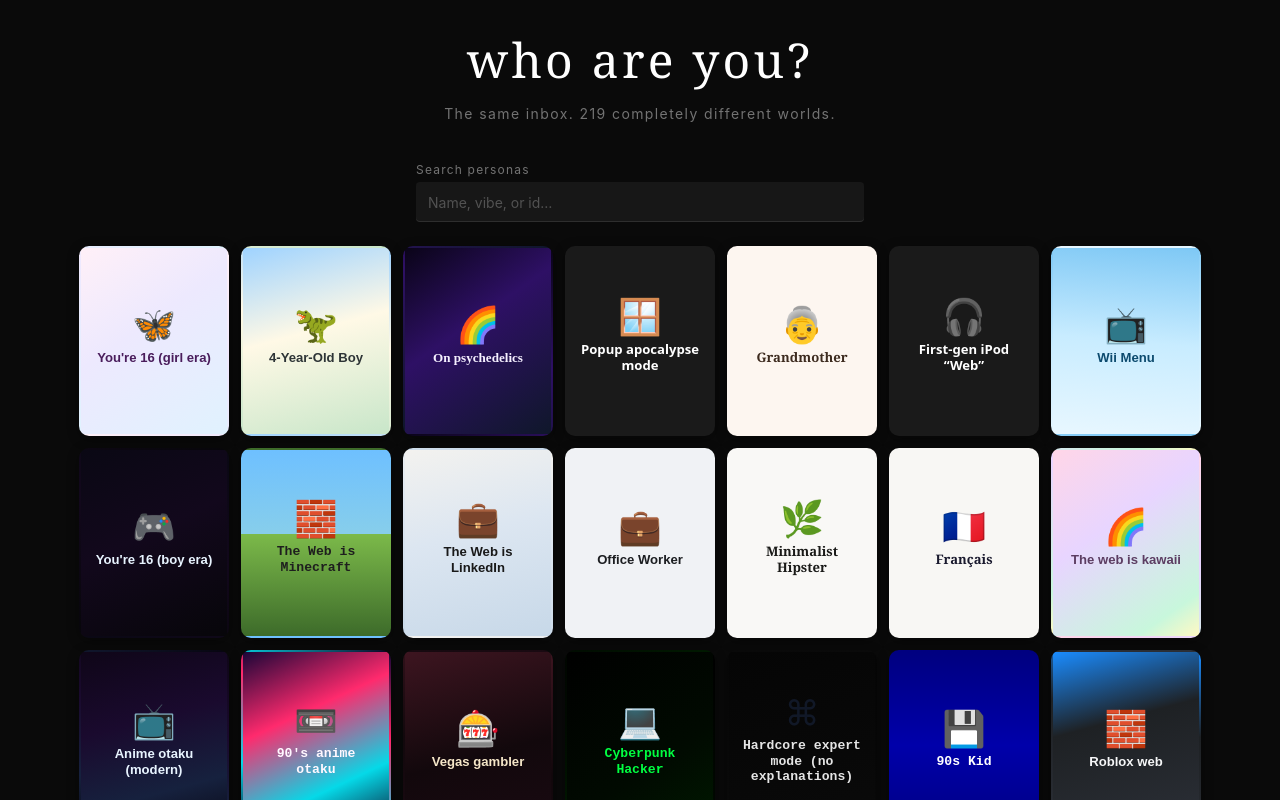
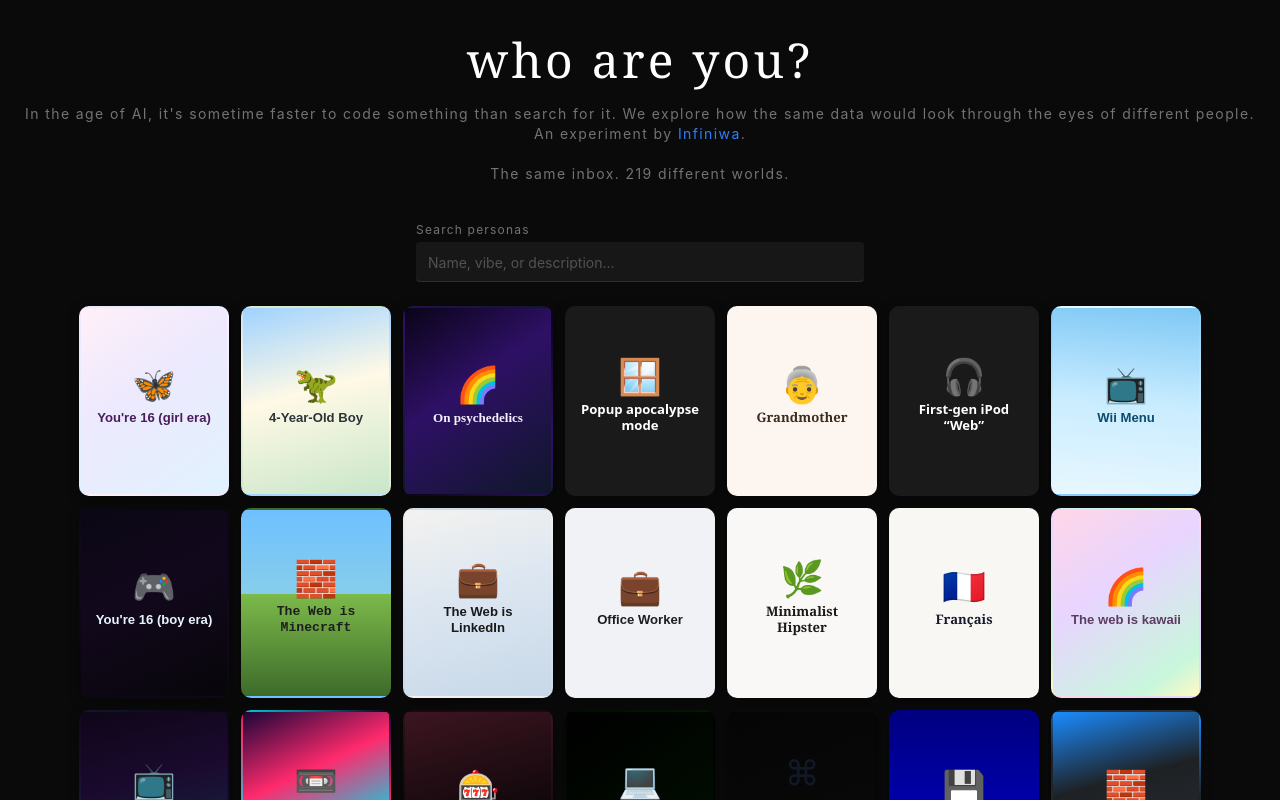
Before and after one commit to grandsmarquis/different-realities, a React (Vite) app: page / in a window 1280 px wide. Built offline with nearby package versions, Linux system fonts and the light colour scheme.

Commit message:
Update PersonaSelector component with new descriptions and placeholder text
- Revised the introductory text to reflect a focus on AI and data perspectives, enhancing user engagement.
- Adjusted the placeholder text in the search input for clarity and brevity.

```diff
--- a/src/components/PersonaSelector.jsx
+++ b/src/components/PersonaSelector.jsx
@@ -1262,7 +1262,10 @@
             who are you?
           </h1>
           <p className="text-sm tracking-widest text-neutral-500">
-            The same inbox. {personas.length} completely different worlds.
+             In the age of AI, it's sometime faster to code something than search for it. We explore how the same data would look through the eyes of different people. An experiment by <a href="https://infiniwa.comr" target="_blank" className="text-blue-500 hover:text-blue-400">Infiniwa</a>.
+          </p>
+          <p className="text-sm tracking-widest text-neutral-500 mt-5">
+            The same inbox. {personas.length} different worlds.
           </p>
         </div>
 
@@ -1275,7 +1278,7 @@
             type="search"
             value={search}
             onChange={e => setSearch(e.target.value)}
-            placeholder="Name, vibe, or id…"
+            placeholder="Name, vibe, or description..."
             autoComplete="off"
             className="input input-bordered w-full border-neutral-700 bg-neutral-900 text-neutral-100 placeholder:text-neutral-600 focus:border-neutral-500 focus:outline-none"
           />
```
